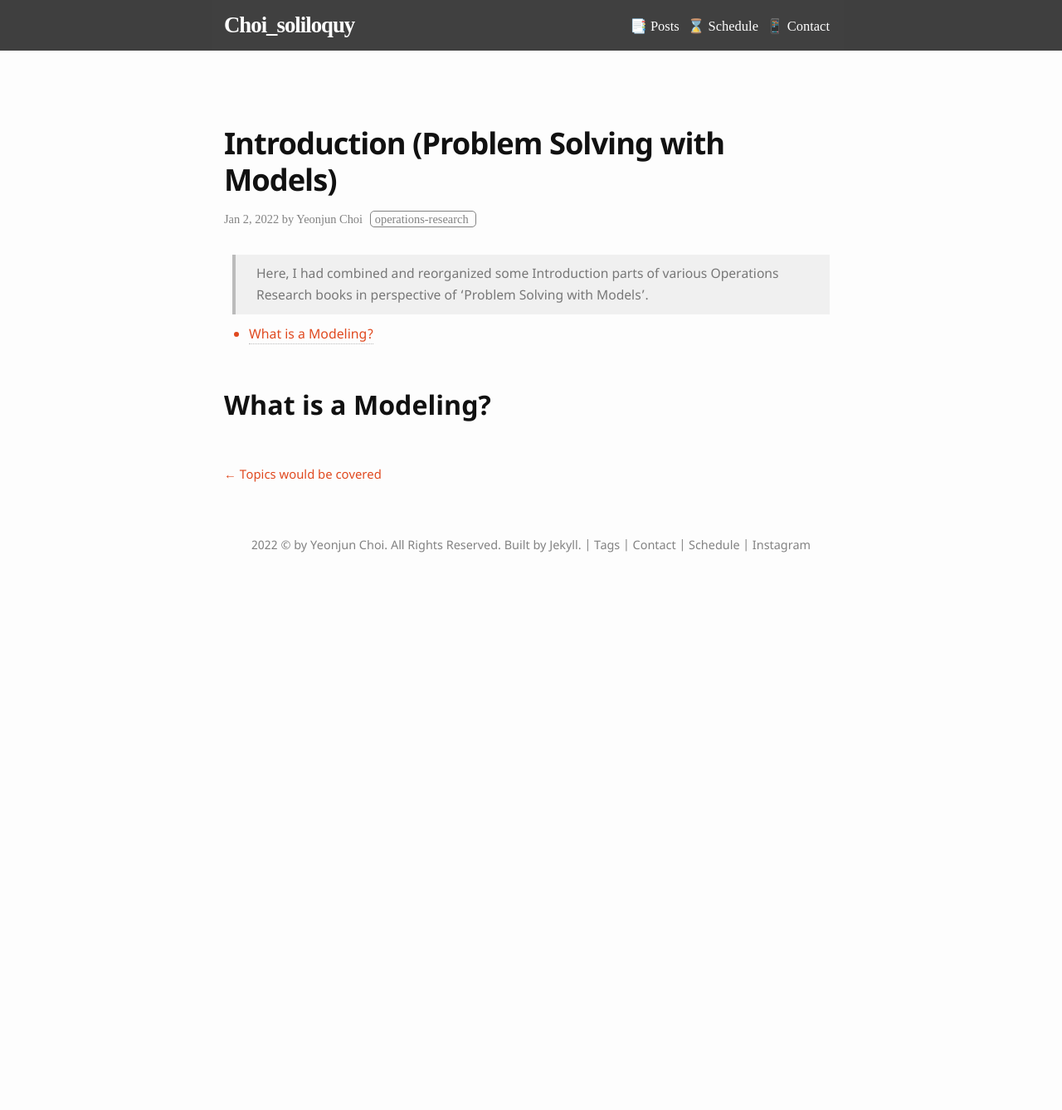
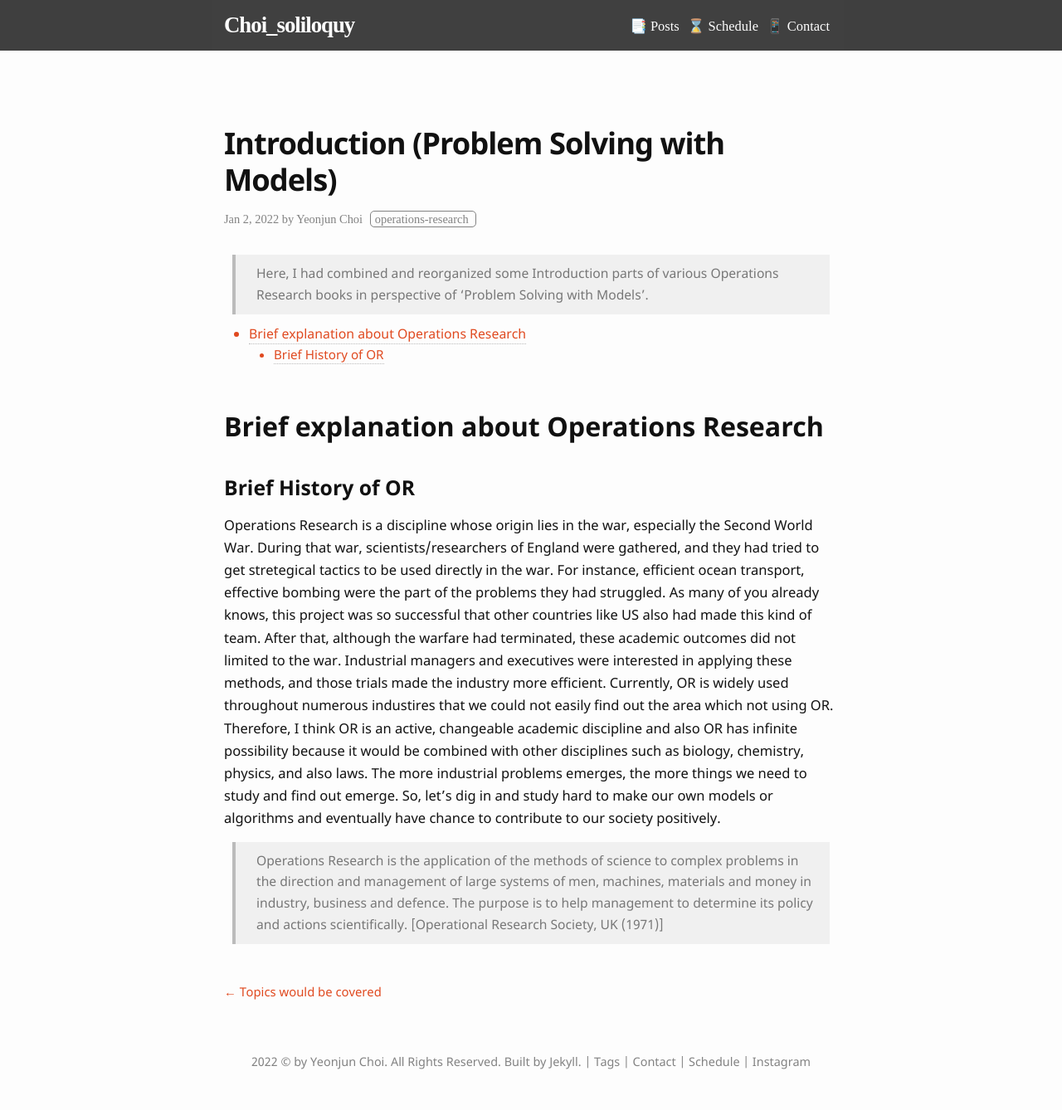
Before and after one commit to choipostech/choipostech.github.io, a Jekyll site: the page built from _posts/2022-01-04-Introduction (Problem Solving with Models).md, in a window 1280 px wide. Shown: the whole page at 83% size. Built offline with Jekyll 4.4.1, drawn with Linux system fonts in a browser that asks for light colours; some web fonts are replaced; comment, search, counter and statistics services are not loaded; before the commit the page ends 900 px from its top, so only the background shows below that.

Commit message:
Update 2022-01-04-Introduction (Problem Solving with Models).md

```diff
--- a/_posts/2022-01-04-Introduction (Problem Solving with Models).md
+++ b/_posts/2022-01-04-Introduction (Problem Solving with Models).md
@@ -15,4 +15,8 @@ image: "2_1.jfif"
 * TOC
 {:toc}
 
-## What is a Modeling?
+## Brief explanation about Operations Research
+### Brief History of OR
+ Operations Research is a discipline whose origin lies in the war, especially the Second World War. During that war, scientists/researchers of England were gathered, and they had tried to get stretegical tactics to be used directly in the war. For instance, efficient ocean transport, effective bombing were the part of the problems they had struggled. As many of you already knows, this project was so successful that other countries like US also had made this kind of team. After that, although the warfare had terminated, these academic outcomes did not limited to the war. Industrial managers and executives were interested in applying these methods, and those trials made the industry more efficient. Currently, OR is widely used throughout numerous industires that we could not easily find out the area which not using OR. Therefore, I think OR is an active, changeable academic discipline and also OR has infinite possibility because it would be combined with other disciplines such as biology, chemistry, physics, and also laws. The more industrial problems emerges, the more things we need to study and find out emerge. So, let's dig in and study hard to make our own models or algorithms and eventually have chance to contribute to our society positively.
+
+> Operations Research is the application of the methods of science to complex problems in the direction and management of large systems of men, machines, materials and money in industry, business and defence. The purpose is to help management to determine its policy and actions scientifically. [Operational Research Society, UK (1971)]
```
